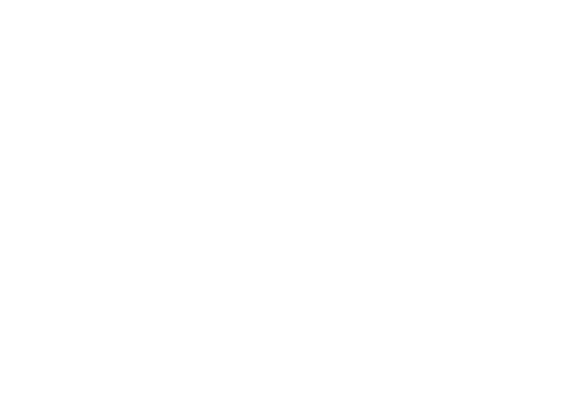
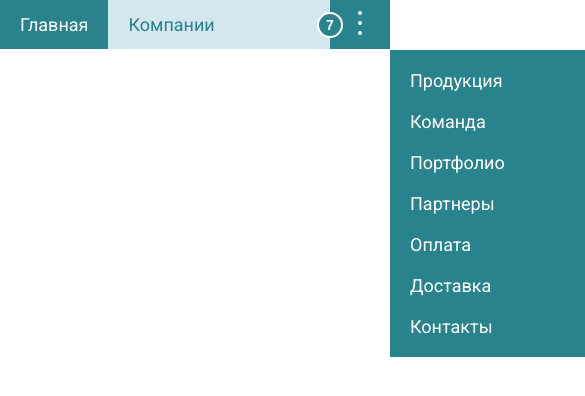
Before and after one commit to PerpetuumG/ResponsiveMenu_LectorWeb, a plain HTML site: page index.html in a window 390 px wide. Shown: the top 396 px of the page, 585 px wide, since content can reach past the window. Drawn offline with Linux system fonts and the light colour scheme.

Commit message:
Окончание проекта

```diff
--- a/css/style.css
+++ b/css/style.css
@@ -0,0 +1,101 @@
+html{
+    --navBg: #d4e7ee;
+    --color: #29838c;
+    --white: #fff;
+}
+*{
+    margin: 0;
+    padding: 0;
+    box-sizing: border-box;
+}
+body{
+    font-family: "Roboto", sans-serif;
+}
+
+.nav {
+    position: relative;
+    width: 100%;
+    background: var(--navBg);
+    max-width: 1200px;
+    margin: 0 auto;
+    display: flex;
+}
+.nav ul {
+    list-style: none;
+}
+.nav a {
+    text-decoration: none;
+}
+.visible-menu{
+    display: flex;
+}
+.visible-menu a {
+    display: block;
+    padding: 14px 20px;
+    font-size: 18px;
+    color: var(--color);
+}
+.visible-menu a:hover {
+    background: var(--color);
+    color: var(--white);
+}
+.burger {
+    position: absolute;
+    width: 60px;
+    height: 100%;
+    right: 0;
+    padding: 0;
+    border: 0;
+    outline: 0;
+    background: var(--color);
+    color: var(--white);
+    cursor: pointer;
+}
+.burger svg {
+    transition: 0.4s;
+}
+.burger.active svg {
+    transform: rotate(90deg);
+}
+.burger-count {
+    position: absolute;
+    width: 26px;
+    height: 26px;
+    left: 0;
+    top: 50%;
+    text-align: center;
+    background: var(--color);
+    color: var(--white);
+    font-size: 14px;
+    border: 2px solid var(--white);
+    line-height: 22px;
+    border-radius: 50%;
+    font-weight: bold;
+    transform: translate(-50%, -50%);
+}
+.hidden-menu {
+    position: absolute;
+    right: 0;
+    top: 50px;
+    min-width: 250px;
+    padding: 10px 0;
+    background: var(--color);
+    transition: 0.4s;
+    transform: translateX(100%);
+}
+.hidden-menu.active {
+    transform: translateX(0);
+}
+.hidden-menu a {
+    padding: 10px 10px 10px 20px;
+    color: var(--white);
+    font-size: 18px;
+    display: block;
+}
+.hidden-menu a:hover{
+    background: var(--white);
+    color: var(--color);
+}
+.nav .hidden{
+    display: none;
+}
--- a/index.html
+++ b/index.html
@@ -6,10 +6,37 @@
           content="width=device-width, user-scalable=no, initial-scale=1.0, maximum-scale=1.0, minimum-scale=1.0">
     <meta http-equiv="X-UA-Compatible" content="ie=edge">
     <title>Responsive Menu</title>
+    <link rel="preconnect" href="https://fonts.googleapis.com">
+    <link rel="preconnect" href="https://fonts.gstatic.com" crossorigin=>
+    <link rel="stylesheet" href="https://fonts.googleapis.com/css2?family=Roboto&display=swap">
     <link rel="stylesheet" href="css/style.css">
 </head>
 <body>
 
+    <nav class="nav">
+        <ul class="visible-menu">
+            <li><a href="#">Главная</a></li>
+            <li><a href="#">Компании</a></li>
+            <li><a href="#">Продукция</a></li>
+            <li><a href="#">Команда</a></li>
+            <li><a href="#">Портфолио</a></li>
+            <li><a href="#">Партнеры</a></li>
+            <li><a href="#">Оплата</a></li>
+            <li><a href="#">Доставка</a></li>
+            <li><a href="#">Контакты</a></li>
+
+        </ul>
+        <button class="burger hidden">
+            <svg width="30" height="40">
+                <circle cx="15" cy="10" r="2" fill="#fff"></circle>
+                <circle cx="15" cy="20" r="2" fill="#fff"></circle>
+                <circle cx="15" cy="30" r="2" fill="#fff"></circle>
+            </svg>
+            <div class="burger-count"></div>
+        </button>
+        <ul class="hidden-menu"></ul>
+    </nav>
+
 <script src="js/script.js"></script>
 </body>
 </html>
--- a/js/script.js
+++ b/js/script.js
@@ -0,0 +1,39 @@
+let nav = document.querySelector('.nav'),
+    vMenu = document.querySelector('.visible-menu'),
+    hMenu = document.querySelector('.hidden-menu'),
+    burger = document.querySelector('.burger'),
+    burgerCount = document.querySelector('.burger-count'),
+    breaks = [];
+
+function updateNav() {
+    // получаем ширину всего меню
+    let navWidth = burger.classList.contains('hidden') ? nav.offsetWidth : nav.offsetWidth - burger.offsetWidth;
+    let vMenuWidth = vMenu.offsetWidth; //получили ширину видимого меню
+
+    if(vMenuWidth > navWidth) {
+        breaks.push(vMenuWidth);
+        hMenu.prepend(vMenu.lastElementChild);
+        burger.classList.remove('hidden');
+        burgerCount.innerText = breaks.length;
+        updateNav();
+    }
+    else {
+        if(navWidth > breaks[breaks.length - 1]){
+            breaks.pop();
+            vMenu.append(hMenu.firstElementChild);
+            burgerCount.innerText = breaks.length;
+        }
+        if(breaks. length < 1) {
+            burger.classList.add('hidden');
+            hMenu.classList.remove('active');
+        }
+    }
+}
+
+burger.addEventListener('click', () => {
+   hMenu.classList.toggle('active');
+    burger.classList.toggle('active');
+});
+
+window.addEventListener('resize', updateNav);
+document.addEventListener('DOMContentLoaded', updateNav);
```
